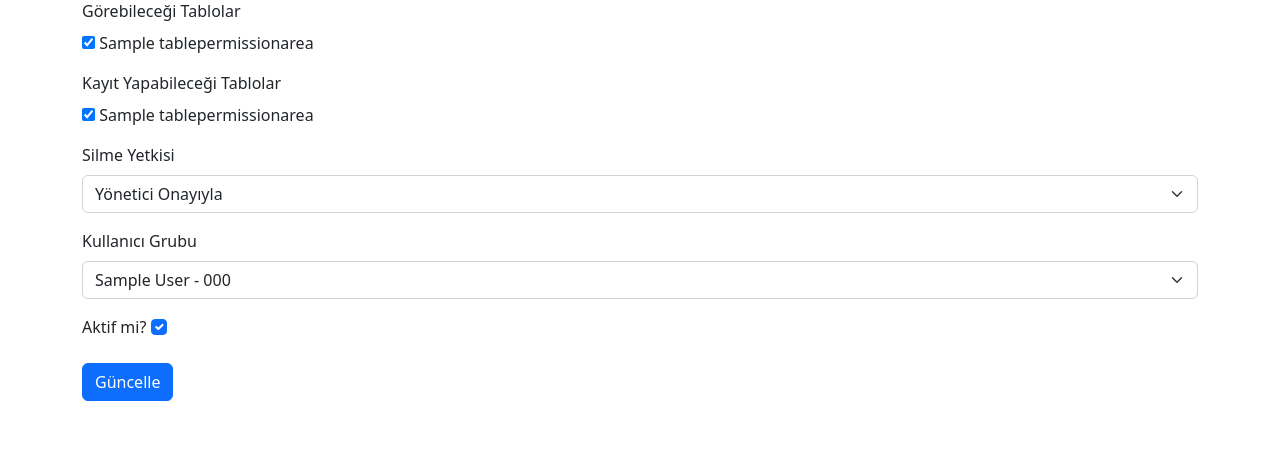
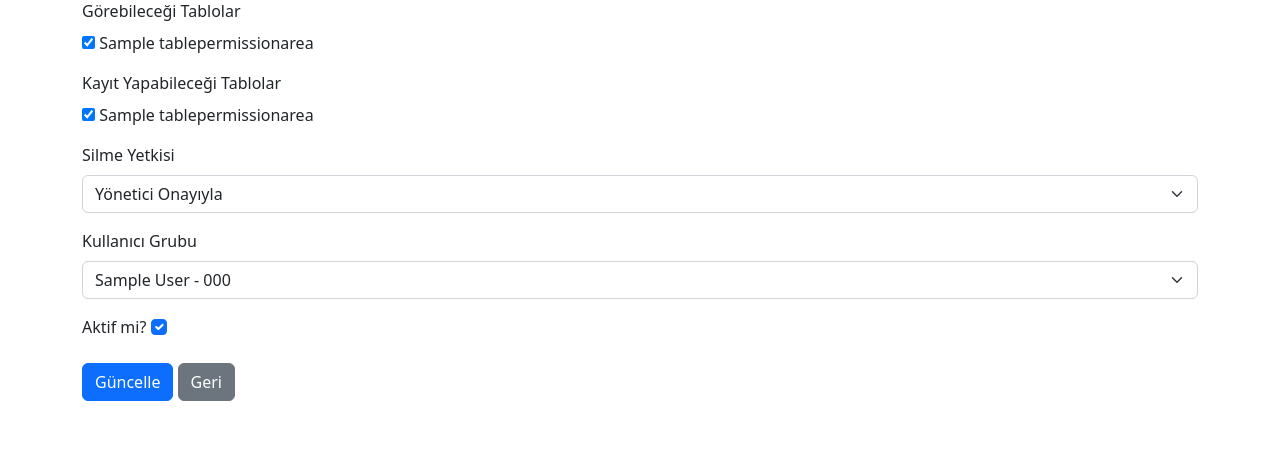
Before and after one commit to bekogluaydin/botanikProject, a Django app: page /account/user-permissions/edit/1 in a window 1280 px wide. Shown: the part 169-634 px from the top of the page. Run offline with Django 5.2, Linux system fonts and the light colour scheme; a user stored in the database is signed in; tables that the repository leaves empty hold one stand-in row (values such as "Sample post"); some libraries are stand-ins or nearby versions.

Commit message:
Fix button rendering for navigation in user permission edit form.

```diff
--- a/templates/account/user_permission/edit.html
+++ b/templates/account/user_permission/edit.html
@@ -26,7 +26,7 @@
                         {% include "partials/_form.html" %}
 
                         <button type="submit" class="btn btn-primary">Güncelle</button>
-                        {% comment %} <button href="{% url 'account:user_permissions_list' %}" class="btn btn-secondary">Geri</button> {% endcomment %}
+                        <a href="{% url 'account:user_permissions_list' %}" class="btn btn-secondary">Geri</a>
 
                     </form>
 
```
